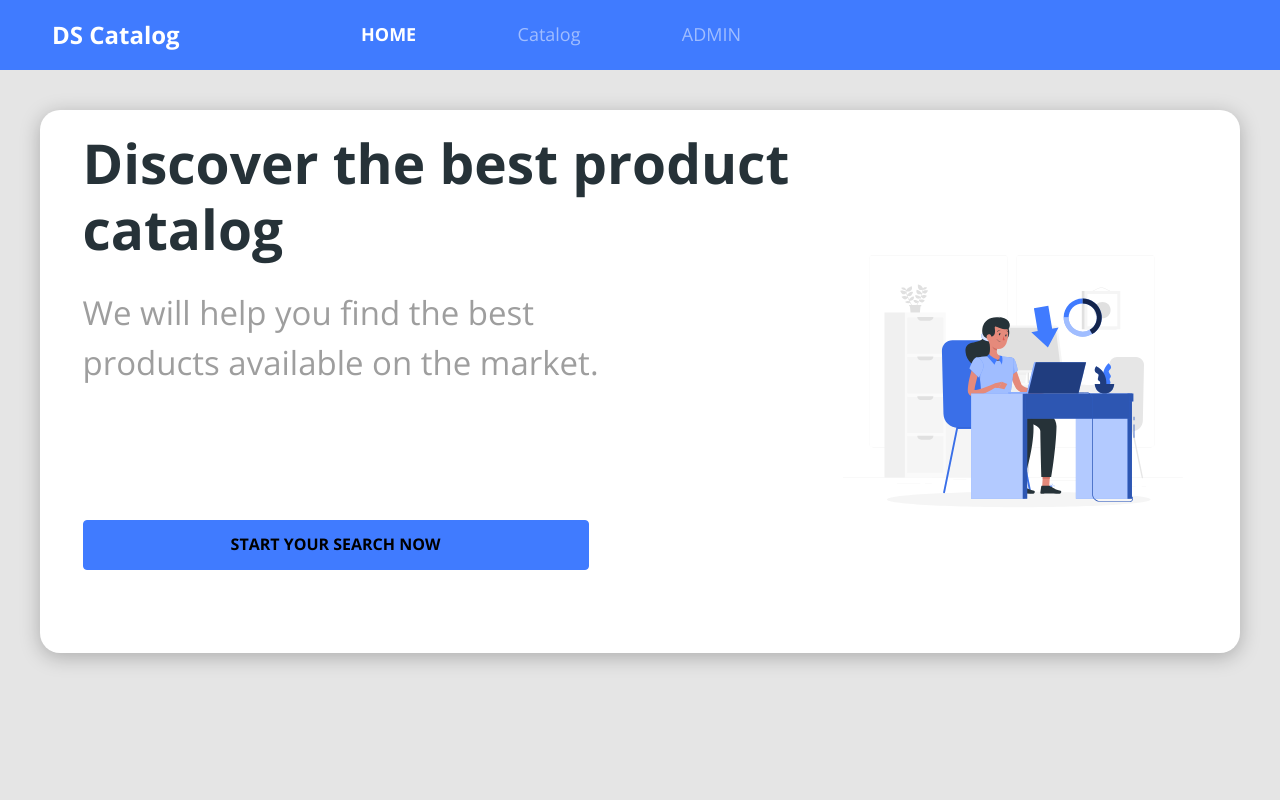
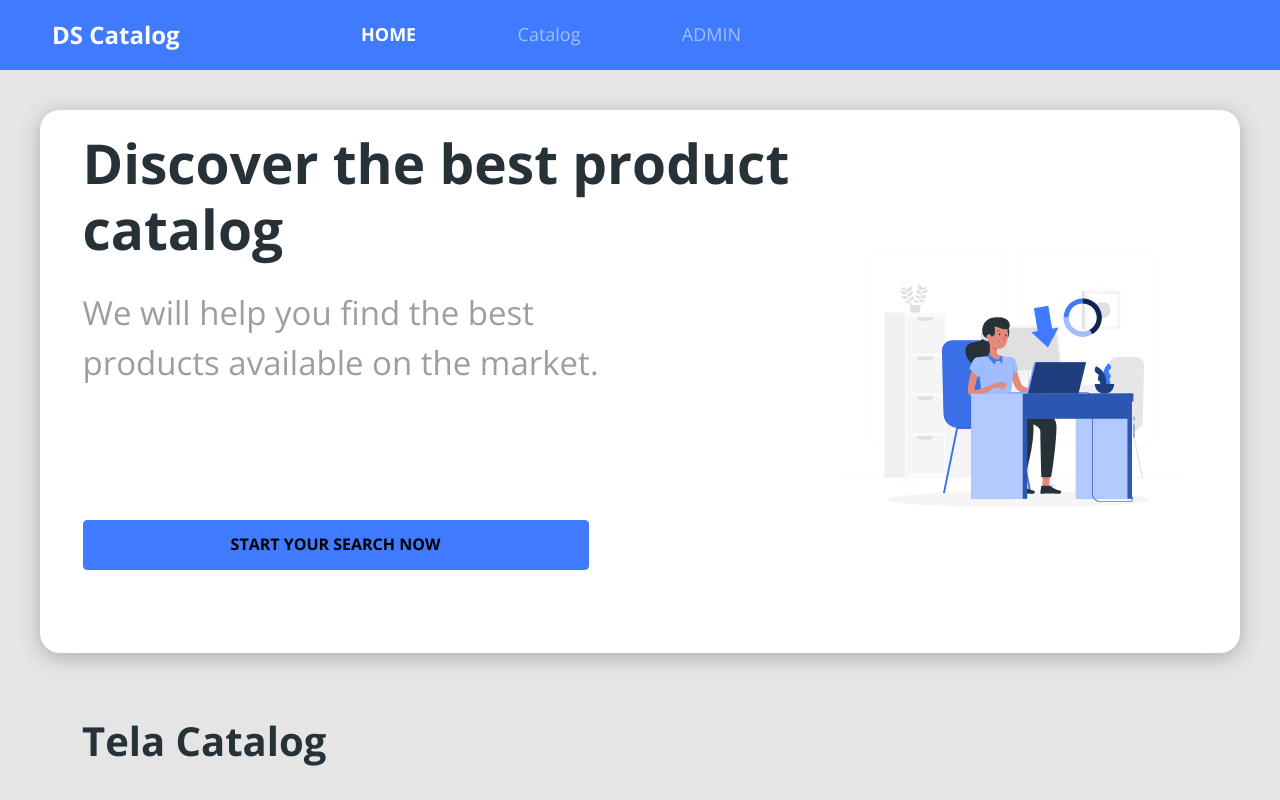
Before and after one commit to J-DouglasLira/DSCatalog, a React (Create React App) app in the folder frontend/: page / in a window 1280 px wide. Built offline with nearby package versions, Linux system fonts and the light colour scheme.

Commit message:
feat: catalog component

```diff
--- a/frontend/src/App.tsx
+++ b/frontend/src/App.tsx
@@ -1,12 +1,15 @@
 import "./assets/styles/custom.scss";
 import "./App.css";
 import Home from "pages/Home";
+import Catalog from "pages/Catalog";
 
 function App() {
   return (
   <>
     <Home />
-  </>);
+    <Catalog />
+  </>
+  );
 }
 
 export default App;
--- /dev/null
+++ b/frontend/src/pages/Catalog/index.tsx
@@ -0,0 +1,8 @@
+const Catalog = () => {
+  return (
+    <div className="container my-4">
+      <h1>Tela Catalog</h1>
+    </div>
+  );
+};
+export default Catalog;
```
